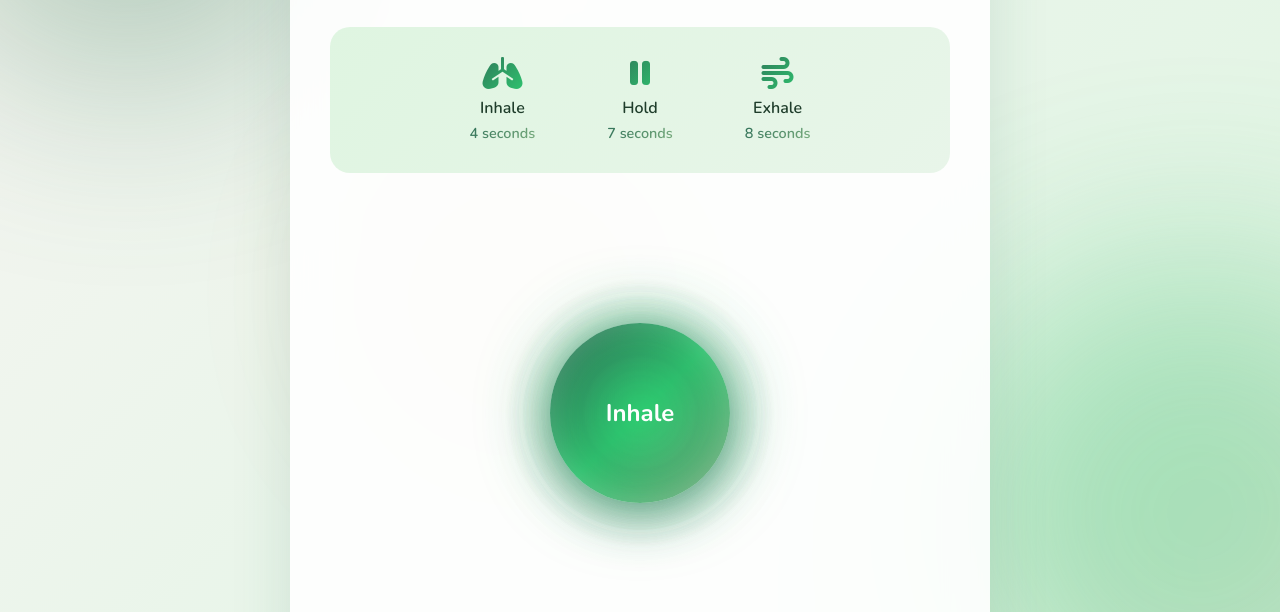
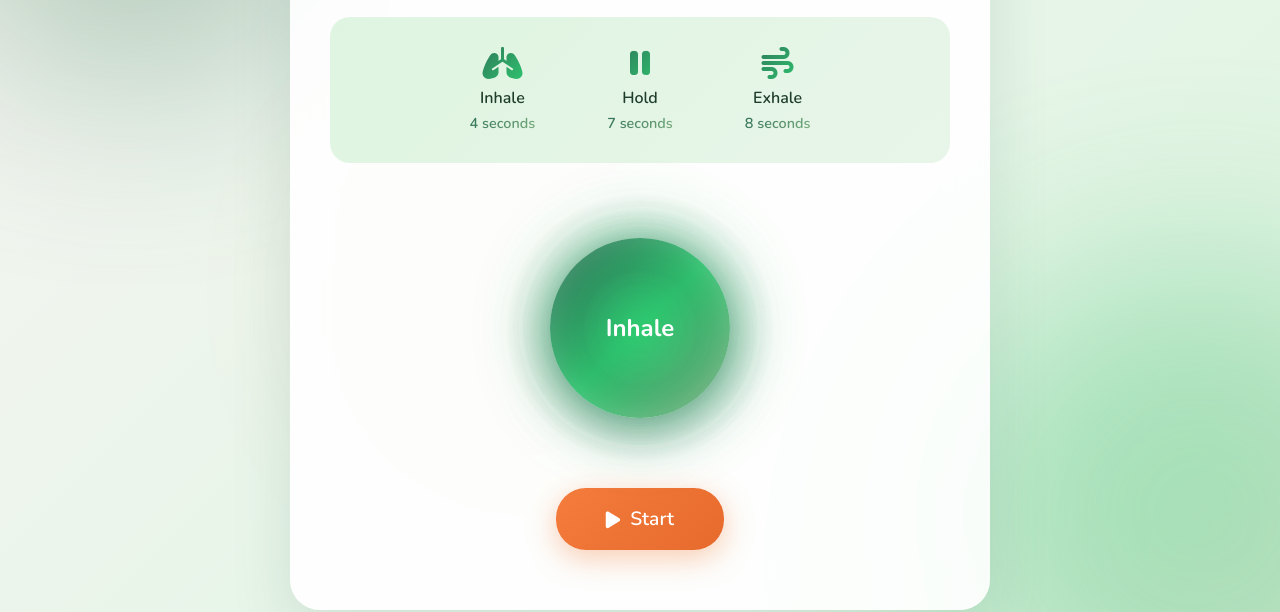
Before and after one commit to Saranya23-singh/MHC-1, a website: page MHC-1/MHC/public/BE.html in a window 1280 px wide. Shown: the part 197-809 px from the top of the page. Drawn offline with nearby package versions, Linux system fonts and the light colour scheme.

Commit message:
Fix button visibility - reduce container and orb size

```diff
--- a/MHC-1/MHC/public/BE.css
+++ b/MHC-1/MHC/public/BE.css
@@ -93,12 +93,13 @@ body {
     max-width: 700px;
     background: rgba(255, 255, 255, 0.9);
     backdrop-filter: blur(20px);
-    padding: 50px 40px;
+    padding: 40px 40px 60px 40px;
     border-radius: 30px;
     box-shadow: 0 20px 60px rgba(47, 111, 87, 0.15);
     margin: 20px auto;
     position: relative;
     z-index: 1;
+    min-height: auto;
 }
 
 .container h1 {
@@ -172,8 +173,8 @@ body {
     display: flex;
     justify-content: center;
     align-items: center;
-    height: 400px;
-    margin: 40px 0;
+    height: 280px;
+    margin: 20px 0;
     position: relative;
 }
 
```
